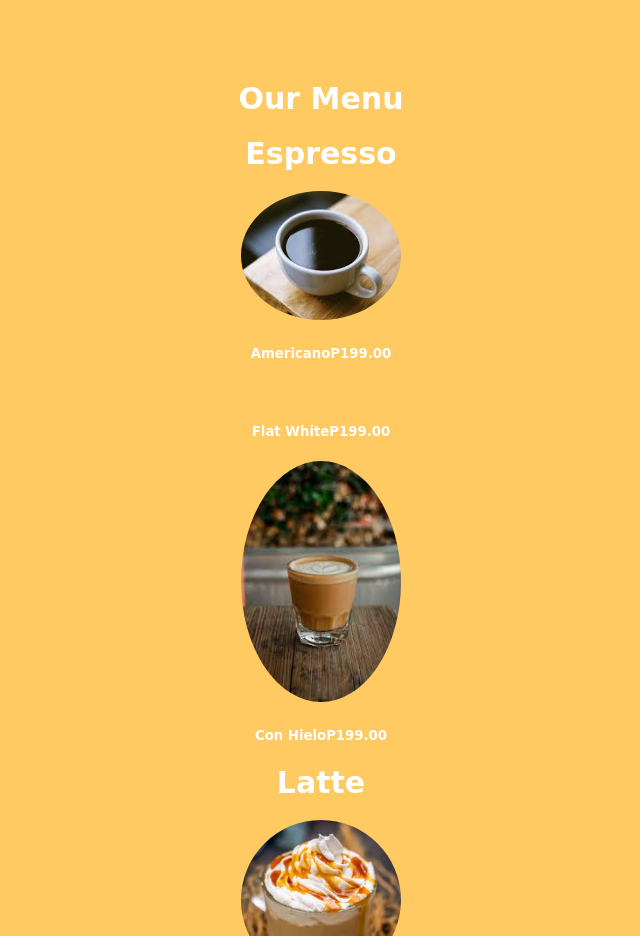
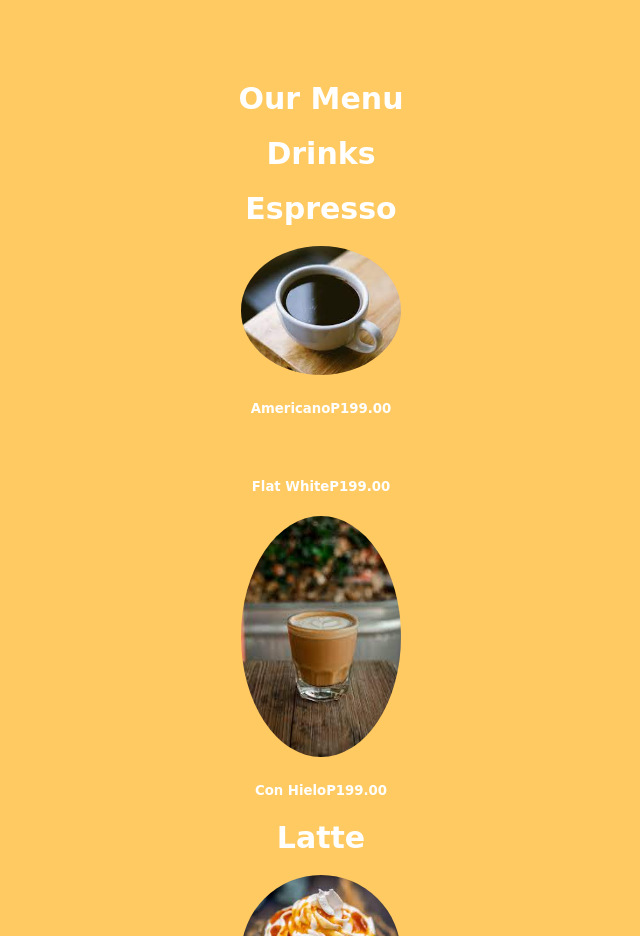
Before and after one commit to s0wee/GREATEST_BROWN, a plain HTML site: page index.html in a window 1280 px wide. Shown: the part 780-1716 px from the top of the page, without its empty margins (319-959 px from the left). Drawn offline with Linux system fonts and the light colour scheme.

Commit message:
modify name

```diff
--- a/index.html
+++ b/index.html
@@ -36,6 +36,7 @@
         </div>
         <div class="menu1">
             <div class="menu-column">
+                <h2>Drinks</h2>
                 <h2>Espresso</h2>
                  <div class="single-menu">
                     <img src="img/download1.jpg" alt="">
```
